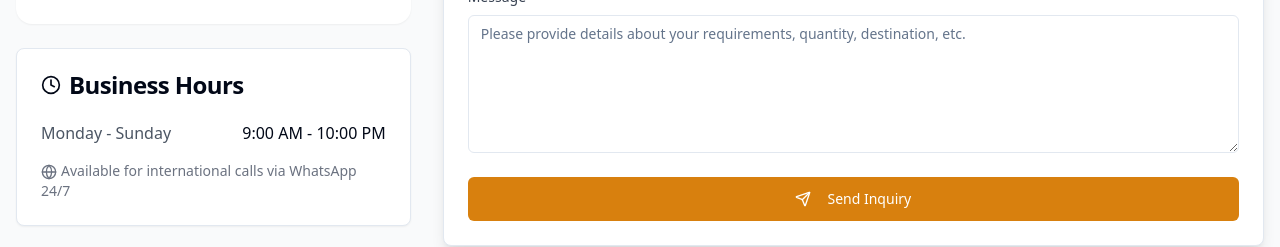
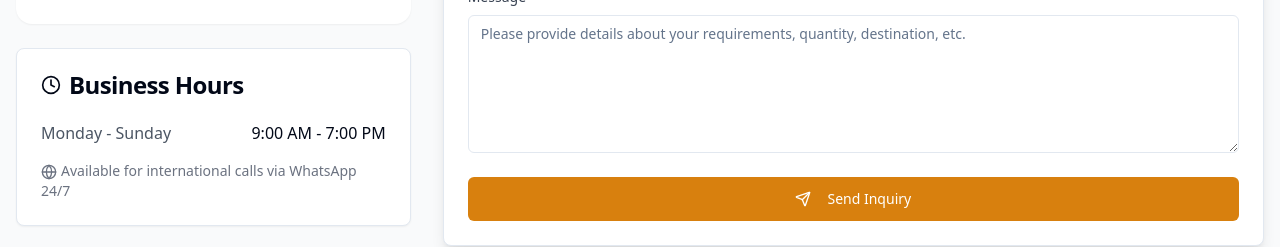
Before and after one commit to pankb1/pankb1.github.io, a React (Vite) app: page / in a window 1280 px wide. Shown: the part 7360-7607 px from the top of the page. Built offline with nearby package versions, Linux system fonts and the light colour scheme.

Commit message:
Visual edit in Lovable
Edited UI in Lovable

```diff
--- a/src/components/ContactSection.tsx
+++ b/src/components/ContactSection.tsx
@@ -122,7 +122,7 @@ ${formData.message}
                 <div className="space-y-2">
                   <div className="flex justify-between">
                     <span className="text-gray-600">Monday - Sunday</span>
-                    <span className="font-medium">9:00 AM - 10:00 PM</span>
+                    <span className="font-medium">9:00 AM - 7:00 PM</span>
                   </div>
 
 
```
